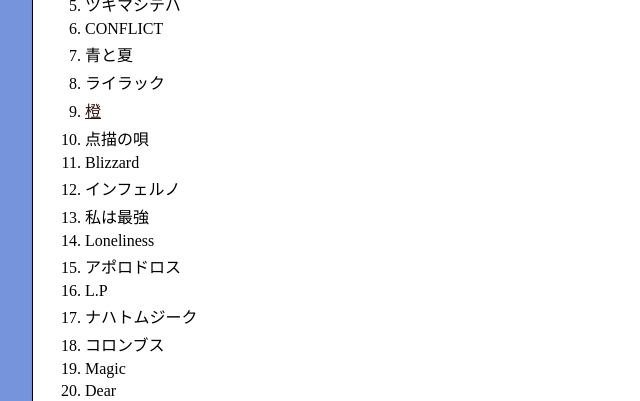
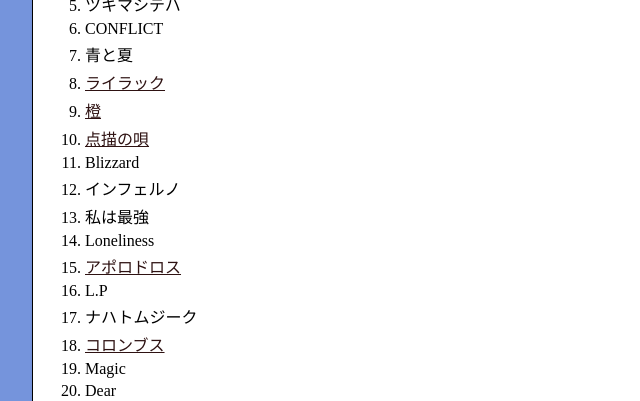
Before and after one commit to kazukishimamoto/ZENJIN-MITO, a plain HTML site: page index.html in a window 1280 px wide. Shown: the part 1941-2342 px from the top of the page, 207-847 px from the left. Drawn offline with Linux system fonts and the light colour scheme.

Commit message:
youtubeリンクを設定

```diff
--- a/index.html
+++ b/index.html
@@ -64,17 +64,17 @@
           <li>ツキマシテハ</li>
           <li>CONFLICT</li>
           <li>青と夏</li>
-          <li>ライラック</li>
+          <li><a href="https://www.youtube.com/watch?v=NH21FTlVPes">ライラック</a></li>
           <li><a href="https://www.youtube.com/watch?v=kSlK3Ip4yJY">橙</a></li>
-          <li>点描の唄</li>
+          <li><a href="https://www.youtube.com/watch?v=9UQQwRcHHQY">点描の唄</a></li>
           <li>Blizzard</li>
           <li>インフェルノ</li>
           <li>私は最強</li>
           <li>Loneliness</li>
-          <li>アポロドロス</li>
+          <li><a href="https://www.youtube.com/watch?v=1q_B-yWMJA4">アポロドロス</a></li>
           <li>L.P</li>
           <li>ナハトムジーク</li>
-          <li>コロンブス</li>
+          <li><a href="https://www.youtube.com/watch?v=z6x_Xk0WFko">コロンブス</a></li>
           <li>Magic</li>
           <li>Dear</li>
           <li><a href="https://www.youtube.com/watch?v=dSyUKb9U8Gw">familie</a></li>
```
